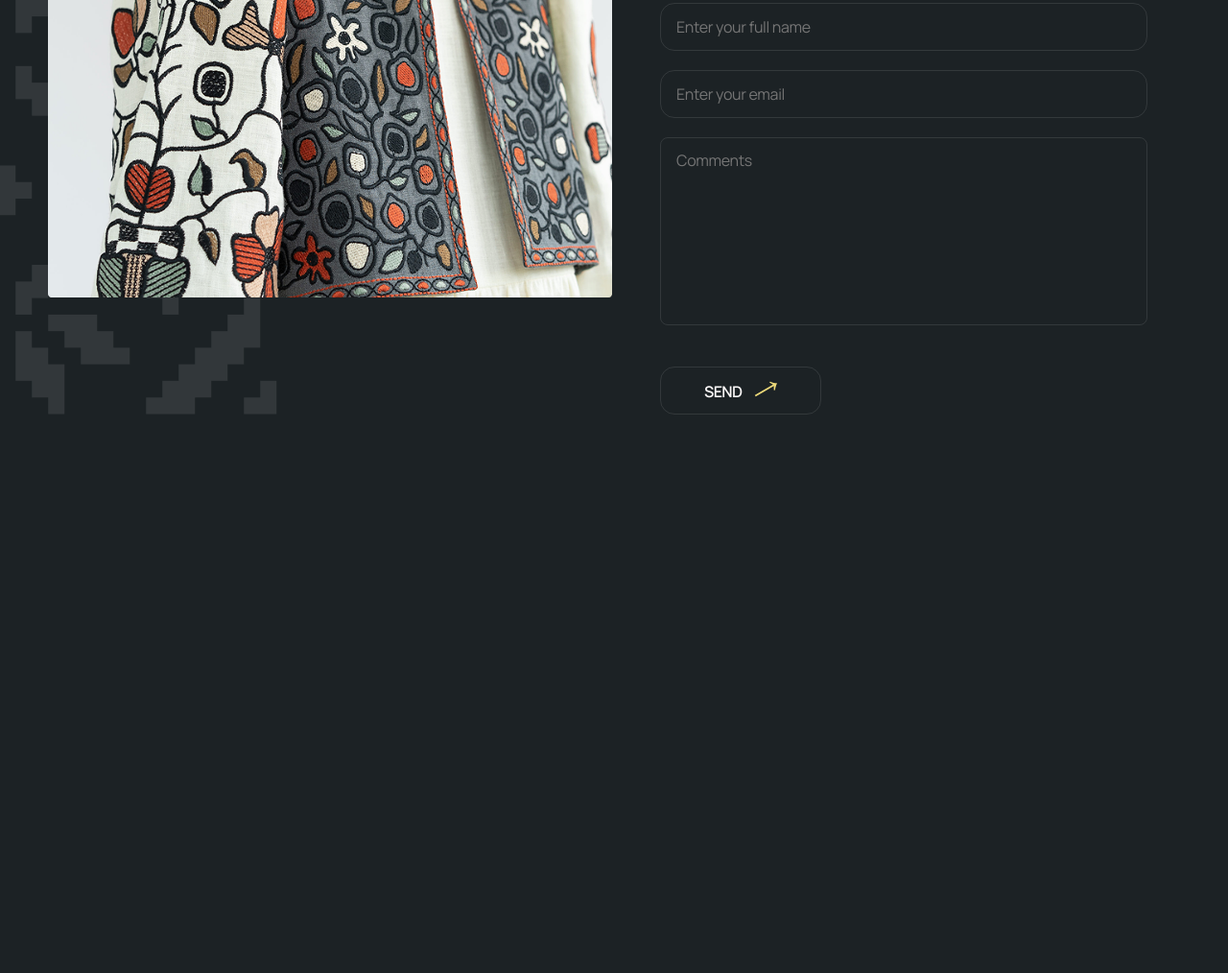
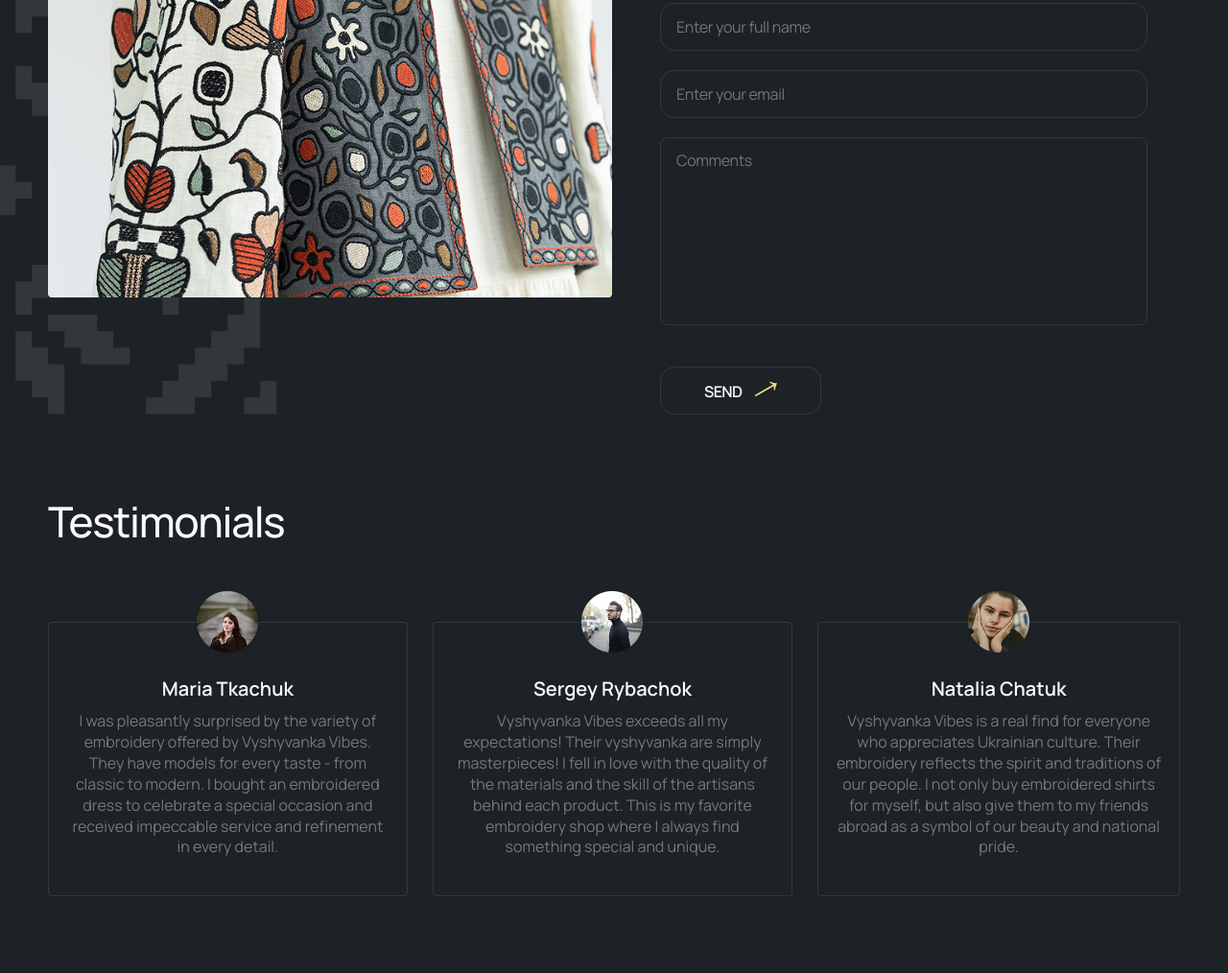
Before and after one commit to AlyonaLutsyk/vyshyvanka-vibes, a website built with Vite: page src/index.html in a window 1280 px wide. Shown: the part 3878-4892 px from the top of the page at 96% size. Before the commit the page ends 4310 px from the top, so only its background shows below. Built offline with nearby package versions, Linux system fonts and the light colour scheme.

Commit message:
testimonials-section

```diff
--- a/src/css/styles.css
+++ b/src/css/styles.css
@@ -16,4 +16,5 @@
 @import url('./about-us.css');
 @import url('./our-collection.css');
 @import url('./your-order.css');
+@import url('./testimonials.css');
 @import url('./footer.css');
--- /dev/null
+++ b/src/css/testimonials.css
@@ -0,0 +1,81 @@
+.testimonials-wrap {
+    padding-top: 80px;
+    padding-bottom: 80px;
+}
+
+.testimonials-title {
+    font-weight: 500;
+    font-size: 32px;
+    line-height: 1.37;
+    letter-spacing: -0.03em;
+    padding-bottom: 72px;
+}
+
+.reviews-wrap {
+    display: flex;
+    flex-direction: column;
+}
+
+.reviews-info-wrap {
+    display: flex;
+    flex-direction: column;
+    position: relative;
+    padding: 54px 22px 18px 22px;
+    margin-bottom: 40px;
+    border: 1px solid rgba(252, 249, 249, 0.1);
+    border-radius: 4px;
+}
+
+.reviews-img {
+    width: 72px;
+    height: 72px;
+    position: absolute;
+    top: -36px;
+    left: 50%;
+    transform: translateX(-50%);
+}
+
+.reviews-item {
+    font-weight: 600;
+    font-size: 20px;
+    line-height: 1.5;
+    text-align: center;
+    margin-bottom: 8px;
+}
+
+.reviews-text {
+    font-weight: 400;
+    font-size: 14px;
+    text-align: center;
+    color: rgba(252, 249, 249, 0.4);
+}
+
+@media only screen and (min-width: 768px) {
+    .reviews-wrap {
+        flex-wrap: nowrap;
+    }
+    .testimonials-title {
+        font-size: 44px;
+        line-height: 1.45;
+    }
+    .reviews-wrap {
+        flex-direction: row;
+        gap: 32px;
+    }
+     .reviews-info-wrap {
+        padding: 54px 18px 18px 18px;
+        min-width: 336px;
+        min-height: 286px;
+        margin-bottom: 0;
+     }
+
+     .reviews-text {
+        font-size: 16px;
+        line-height: 1.37;
+     }
+}
+@media only screen and (min-width: 1280px) {
+    .reviews-wrap {
+    gap: 26px;
+  }
+}
--- a/src/index.html
+++ b/src/index.html
@@ -30,6 +30,7 @@
       <load src="./partials/about-us.html" />
       <load src="./partials/our-collection.html" />
       <load src="./partials/your-order.html" />
+      <load src="./partials/testimonials.html" />
     </main>
 
     <load src="./partials/footer.html" />
--- a/src/partials/header.html
+++ b/src/partials/header.html
@@ -7,9 +7,9 @@
       <nav class="nav">
         <ul class="nav-list">
           <li class="nav-link"><a href="#about-us">About us</a></li>
-          <li class="nav-link"><a href="">Our collection</a></li>
-          <li class="nav-link"><a href="">Customer order</a></li>
-          <li class="nav-link"><a href="">Testimonials</a></li>
+          <li class="nav-link"><a href="#our-collection">Our collection</a></li>
+          <li class="nav-link"><a href="#your-order">Customer order</a></li>
+          <li class="nav-link"><a href="#testimonials">Testimonials</a></li>
         </ul>
       </nav>
     </div>
--- /dev/null
+++ b/src/partials/testimonials.html
@@ -0,0 +1,38 @@
+<section id="testimonials" class="testimonials-section">
+  <div class="testimonials-wrap container">
+    <h2 class="testimonials-title">Testimonials</h2>
+    <div class="reviews-wrap">
+      <div class="reviews-info-wrap">
+        <img class="reviews-img" src="/img/images/maria-tkachuk.png" />
+        <h4 class="reviews-item">Maria Tkachuk</h4>
+        <p class="reviews-text">
+          I was pleasantly surprised by the variety of embroidery offered by
+          Vyshyvanka Vibes. They have models for every taste - from classic to
+          modern. I bought an embroidered dress to celebrate a special occasion
+          and received impeccable service and refinement in every detail.
+        </p>
+      </div>
+      <div class="reviews-info-wrap">
+        <img class="reviews-img" src="/img/images/sergey-rybachok.png" />
+        <h4 class="reviews-item">Sergey Rybachok</h4>
+        <p class="reviews-text">
+          Vyshyvanka Vibes exceeds all my expectations! Their vyshyvanka are
+          simply masterpieces! I fell in love with the quality of the materials
+          and the skill of the artisans behind each product. This is my favorite
+          embroidery shop where I always find something special and unique.
+        </p>
+      </div>
+      <div class="reviews-info-wrap">
+        <img class="reviews-img" src="/img/images/natalia-chatuk.png" />
+        <h4 class="reviews-item">Natalia Chatuk</h4>
+        <p class="reviews-text">
+          Vyshyvanka Vibes is a real find for everyone who appreciates Ukrainian
+          culture. Their embroidery reflects the spirit and traditions of our
+          people. I not only buy embroidered shirts for myself, but also give
+          them to my friends abroad as a symbol of our beauty and national
+          pride.
+        </p>
+      </div>
+    </div>
+  </div>
+</section>
```
Also changed, not shown: src/img/images/maria-tkachuk.png (added), src/img/images/natalia-chatuk.png (added), src/img/images/sergey-rybachok.png (added).
